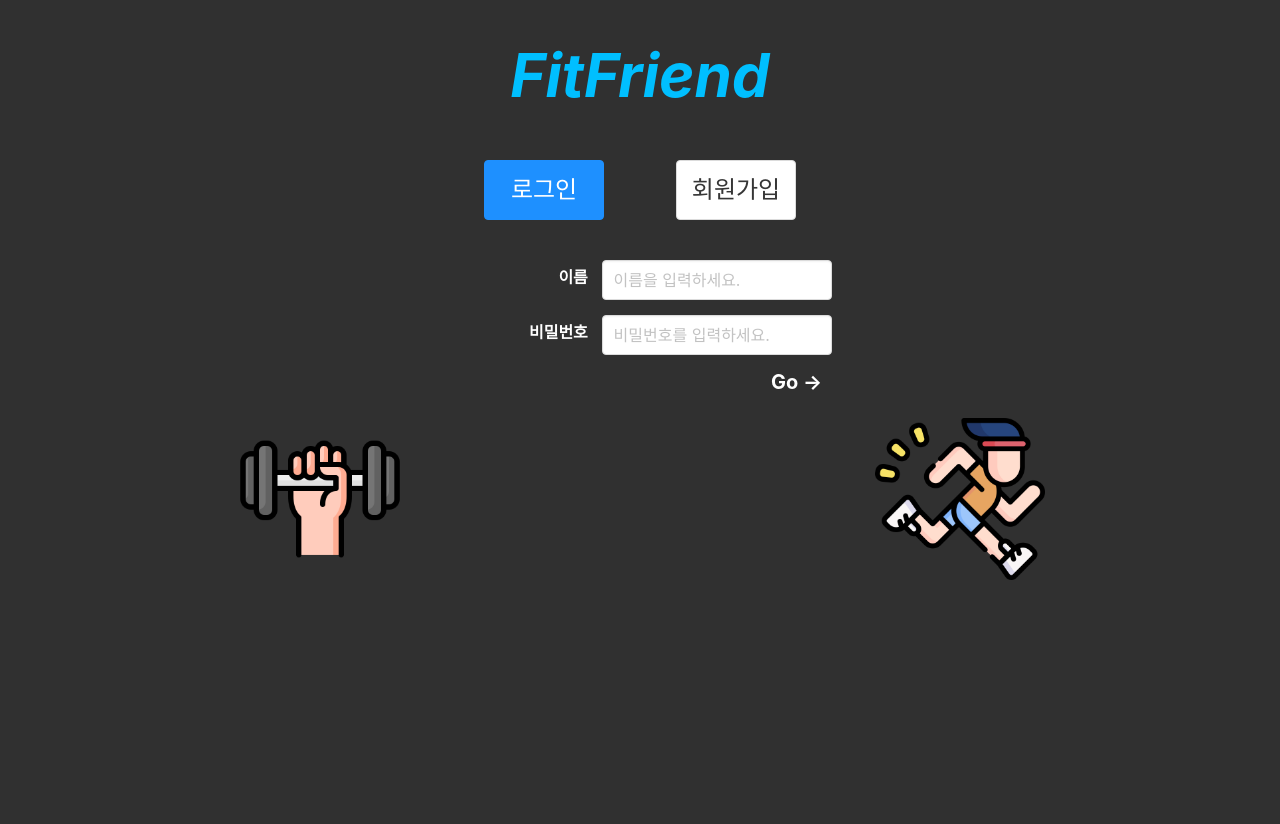
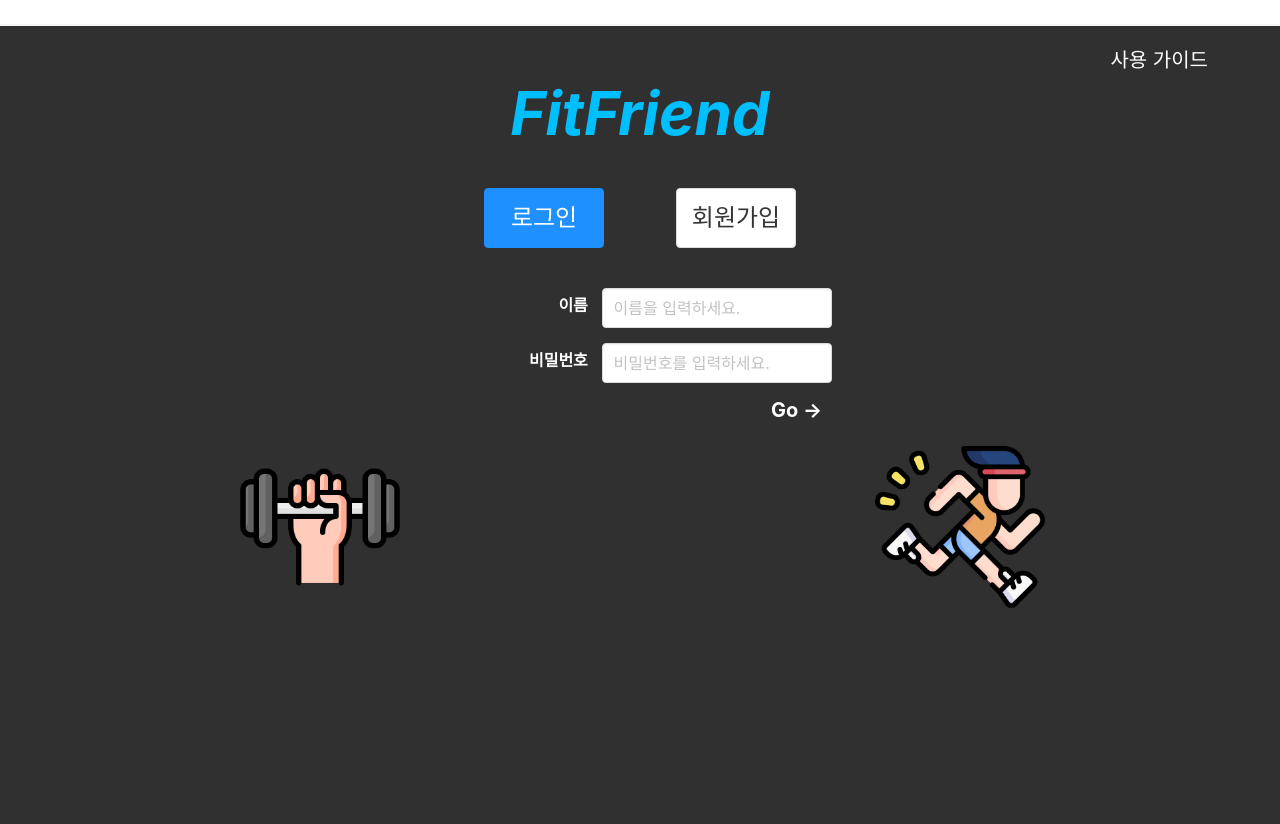
Before and after one commit to UkdongKim/fitFriend, a Flask app: page /login in a window 1280 px wide. Before the commit the page ends 580 px from the top, so only its background shows below. Run offline with Flask 3, Linux system fonts and the light colour scheme.

Commit message:
FirstMerge

```diff
--- /dev/null
+++ b/static/css/stylesheet.css
@@ -0,0 +1,107 @@
+* {
+    margin: 0;
+    padding: 0;
+    box-sizing: border-box;
+}
+
+body {
+    height: 100vh;
+    width: 100vw;
+    background-color: #303030;
+}
+
+.title {
+    font-size: 60px;
+    color: deepskyblue;
+    font-weight: bold;
+    font-style: italic;
+    text-align: center;
+    padding-top: 30px;
+    margin-bottom: 40px;
+    ;
+}
+
+#userGuide {
+    float: right;
+    font-size: 20px;
+    color: white;
+    text-align: right;
+    margin: 5px 8px;
+}
+
+.guide-box {
+    position: absolute;
+    top: 5%;
+    right: 5%;
+}
+
+main {
+    width: 30%;
+    margin: 0 auto;
+}
+
+.button-box {
+    text-align: center;
+    margin-bottom: 40px;
+    display: flex;
+    justify-content: space-around;
+}
+
+.button-box>button {
+    width: 120px;
+    margin: 0 5px;
+}
+
+.login-form>div {
+    font-size: 16px;
+    text-align: right;
+    margin-bottom: 15px;
+    color: white;
+    font-weight: bold;
+    line-height: 2.2rem;
+}
+
+.login-form>div>input {
+    width: 60%;
+    margin-left: 10px;
+}
+
+.submit-btn {
+    font-size: 20px;
+    color: white;
+    font-weight: 700;
+    margin-right: 10px;
+    background-color: #303030;
+    border: none;
+    float: right;
+}
+
+.submit-btn:hover {
+    margin: 0 0 0 20px;
+    transition: 0.5s;
+    cursor: pointer;
+}
+
+footer {
+    width: 100%;
+    display: flex;
+    justify-content: space-around;
+}
+
+footer>div {
+    margin: 20px;
+    width: 170px;
+}
+
+/* 로그인 회원가입 전환 */
+.hidden {
+    display: none;
+}
+
+.btn-check {
+    background-color: dodgerblue;
+    border: 1px solid dodgerblue;
+    color: white;
+}
+
+/* #headerhr  */
--- a/templates/login.html
+++ b/templates/login.html
@@ -1,108 +1,29 @@
 <!DOCTYPE html>
 <html lang="en">
+
 <head>
     <meta charset="UTF-8">
     <meta name="viewport" content="width=device-width, initial-scale=1.0">
     <title>Fit Friend - 로그인 페이지</title>
     <link rel="stylesheet" href="https://cdnjs.cloudflare.com/ajax/libs/bulma/0.9.3/css/bulma.min.css">
-    <script src="https://code.jquery.com/jquery-3.7.1.js" integrity="sha256-eKhayi8LEQwp4NKxN+CfCh+3qOVUtJn3QNZ0TciWLP4=" crossorigin="anonymous"></script>
+    <script src="https://code.jquery.com/jquery-3.7.1.js"
+        integrity="sha256-eKhayi8LEQwp4NKxN+CfCh+3qOVUtJn3QNZ0TciWLP4=" crossorigin="anonymous"></script>
+    <link rel="stylesheet" href="../static/css/stylesheet.css">
 </head>
 <style>
-    * {
-        margin: 0;
-        padding: 0;
-        box-sizing: border-box;
-    }
+</style>
 
-    body {
-        height: 100vh;
-        width: 100vw;
-        background-color: #303030;
-    }
-
-    header {
-        font-size: 60px;
-        color: deepskyblue;
-        font-weight: bold;
-        font-style: italic;
-        text-align: center;
-        padding-top: 30px;
-        margin-bottom: 40px;
-;
-    }
-
-    main {
-        width: 30%;
-        margin: 0 auto;
-    }
-
-    .button-box {
-        text-align: center;
-        margin-bottom: 40px;
-        display: flex;
-        justify-content: space-around;
-    }
-
-    .button-box > button {
-        width: 120px;
-        margin: 0 5px;
-    }
-
-    .login-form > div {
-        font-size: 16px;
-        text-align: right;
-        margin-bottom: 15px;
-        color: white;
-        font-weight: bold;
-        line-height: 2.2rem;
-    }
-
-    .login-form > div > input {
-        width: 60%;
-        margin-left: 10px;
-    }
-
-    .submit-btn {
-        font-size: 20px;
-        color: white;
-        font-weight: 700;
-        margin-right: 10px;
-        background-color: #303030;
-        border: none;
-        float: right;
-    }
-
-    .submit-btn:hover {
-        margin: 0 0 0 20px;
-        transition: 0.5s;
-        cursor: pointer;
-    }
-
-    footer {
-        width: 100%;
-        display: flex;
-        justify-content: space-around;
-    }
-
-    footer > div {
-        margin: 20px;
-        width: 170px;
-    }
-
-    /* 로그인 회원가입 전환 */
-    .hidden {
-        display: none;
-    }
-
-    .btn-check {
-        background-color: dodgerblue;
-        border: 1px solid dodgerblue;
-        color: white;
-    }
-</style>
 <body>
     <!-- 로고 -->
-    <header>FitFriend</header>
+    <header>
+        <div class="guide-box">
+            <a href="./guide.html" id="userGuide">사용 가이드</a>
+        </div>
+        <hr id="headerhr">
+        <div class="title">
+            FitFriend
+        </div>
+    </header>
     <main>
         <!-- 버튼 -->
         <section class="button-box">
@@ -121,31 +42,34 @@
                     비밀번호 <input class="input" id="password" name="password" type="password" placeholder="비밀번호를 입력하세요.">
                 </div>
             </section>
-            <input type="submit" class="submit-btn"  value="Go →"/>
+            <input type="submit" class="submit-btn" value="Go →" />
         </form>
         <!-- 회원가입 폼 작성 -->
         <form id="join-form" class="hidden" method="post" action="/join">
             <section class="login-form">
                 <div class="control">
-                    이름 <input class="input is-success" id="username" name="username" type="text" placeholder="이름을 입력하세요.">
+                    이름 <input class="input is-success" id="username" name="username" type="text"
+                        placeholder="이름을 입력하세요.">
                 </div>
                 <div style="display: flex; margin-left: 110px;">
                     <span style="margin-right: 10px;">성별</span>
-                    <div class="select is-success" >
+                    <div class="select is-success">
                         <select name="gender">
-                        <option value="남">남자</option>
-                        <option value="여">여자</option>
+                            <option value="남">남자</option>
+                            <option value="여">여자</option>
                         </select>
                     </div>
                 </div>
                 <div class="control">
-                    비밀번호 <input class="input is-success" id="password" name="password" type="password" placeholder="비밀번호를 입력하세요.">
+                    비밀번호 <input class="input is-success" id="password" name="password" type="password"
+                        placeholder="비밀번호를 입력하세요.">
                 </div>
                 <div class="control">
-                    비밀번호 확인 <input class="input is-success" id="password" name="passwordcheck" type="password" placeholder="비밀번호를 확인하세요.">
+                    비밀번호 확인 <input class="input is-success" id="password" name="passwordcheck" type="password"
+                        placeholder="비밀번호를 확인하세요.">
                 </div>
             </section>
-            <input type="submit" class="submit-btn"  value="Go →"/>
+            <input type="submit" class="submit-btn" value="Go →" />
         </form>
     </main>
     <!-- 이미지들 -->
@@ -155,18 +79,19 @@
     </footer>
 </body>
 <script>
-    $('#login-btn').click(function() {
+    $('#login-btn').click(function () {
         $('#login-form').removeClass('hidden');
         $('#join-form').addClass('hidden');
         $('#login-btn').addClass('btn-check');
         $('#join-btn').removeClass('btn-check');
     });
 
-    $('#join-btn').click(function() {
+    $('#join-btn').click(function () {
         $('#join-form').removeClass('hidden');
         $('#login-form').addClass('hidden');
         $('#login-btn').removeClass('btn-check');
         $('#join-btn').addClass('btn-check');
     });
 </script>
+
 </html>
```
Also changed, not shown: templates/index.html (+8 -11 lines).
